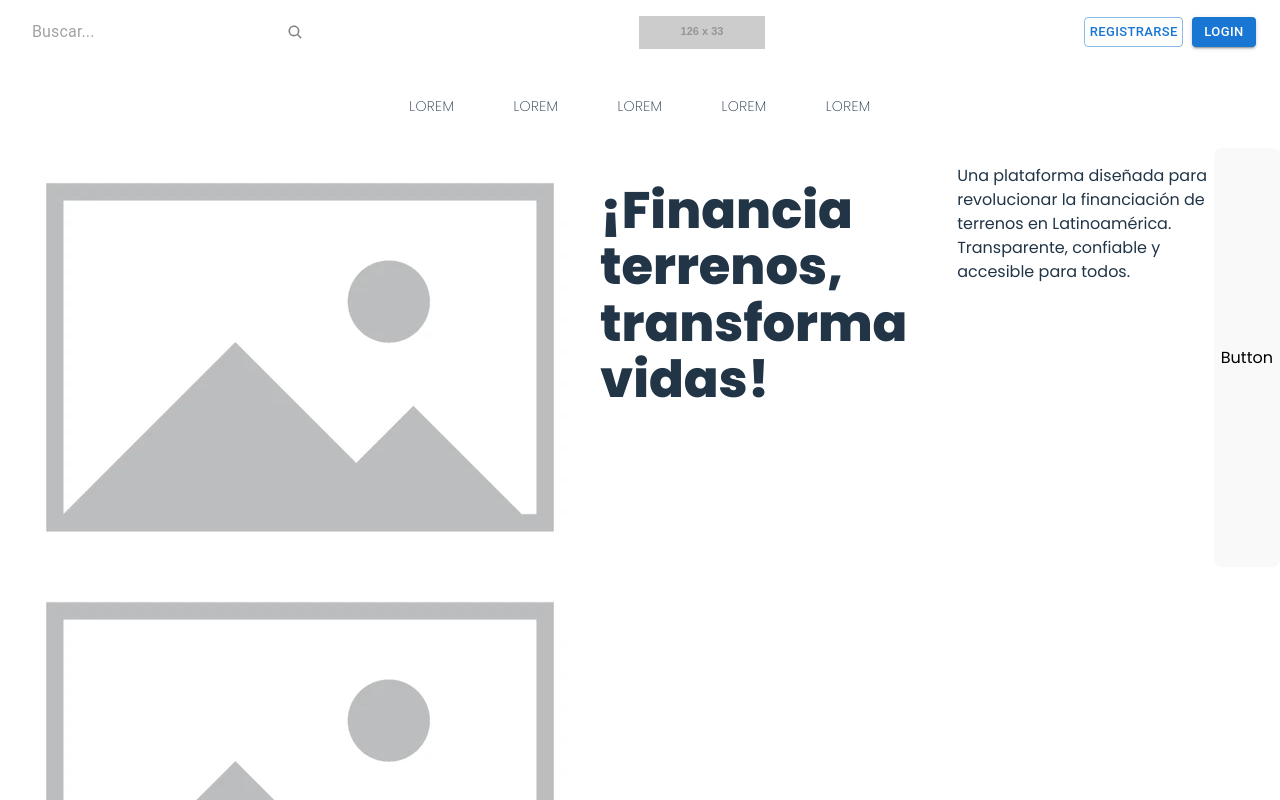
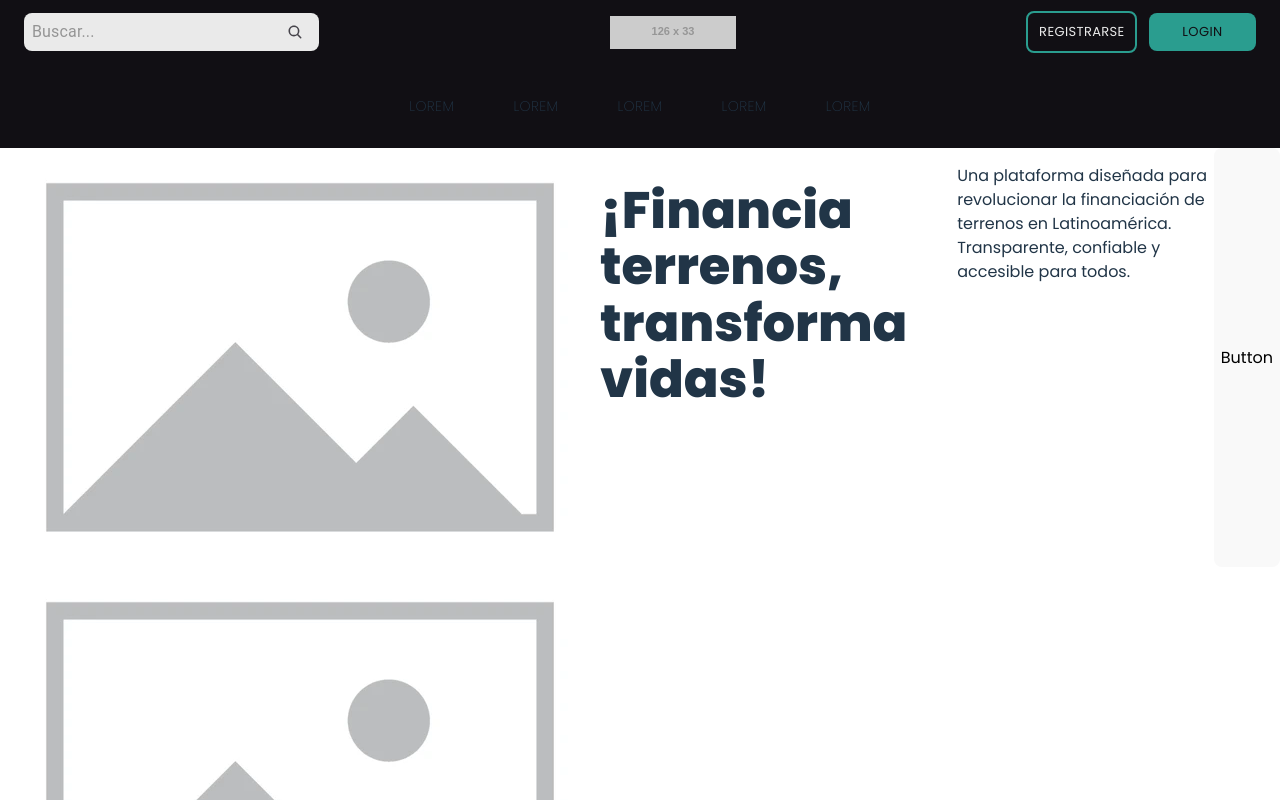
Before and after one commit to No-Country-simulation/h3-17-proptech, a React (Vite) app in the folder client/: page / in a window 1280 px wide. Shown: the top 800 px of the page. Built offline with nearby package versions, Linux system fonts and the light colour scheme.

Commit message:
modify<components/header/header.module.css>add style to classname buttons, use colors from color.css

```diff
--- a/client/src/components/header/header.module.css
+++ b/client/src/components/header/header.module.css
@@ -1,8 +1,12 @@
-.header {
+.headerApp {
   display: flex;
+  position: relative;
   flex-direction: column;
   width: 100%;
-  background-color: #110f14 !important;
+  background-color: var(--Fondo-1);
+  box-sizing: border-box;
+  margin: 0;
+  padding: 0;
 }
 /* Desktop version */
 .desktopVersion {
@@ -17,11 +21,11 @@
   max-width: 295px;
   height: 37.22px;
   padding: 2px 8px;
-  background: white;
+  background: var(--Texto);
   border-radius: 8px;
 }
 .searchIcon {
-  color: gray;
+  color: var(--Fondo-3);
   cursor: pointer;
 }
 .logo {
@@ -87,6 +91,33 @@
   width: 95%;
   padding: 2px 8px;
   margin-inline: 2.5%;
-    background: white;
+  background: var(--Texto);
   border-radius: 8px;
 }
+/* Buttons */
+.buttonRegister {
+  flex: 1 !important;
+  font-family: Poppins !important;
+  border: 2px solid var(--Primario) !important;
+  color: var(--Texto) !important;
+  padding: 8px 25px !important;
+  border-radius: 8px !important;
+  background-color: transparent !important;
+}
+.buttonRegister:hover {
+  background-color: var(--Primario) !important;
+}
+.buttonLogin {
+  flex: 1 !important;
+  font-family: Poppins !important;
+  color: var(--Fondo-1) !important;
+  padding: 8px 25px !important;
+  border-radius: 8px !important;
+  background-color: var(--Primario) !important;
+  box-shadow: none !important;
+}
+.buttonLogin:hover {
+  background-color: var(--Primario-20) !important;
+  color: var(--Texto) !important;
+  box-shadow: none !important;
+}
```
Lines whose indentation alone changed are shown as unchanged.
